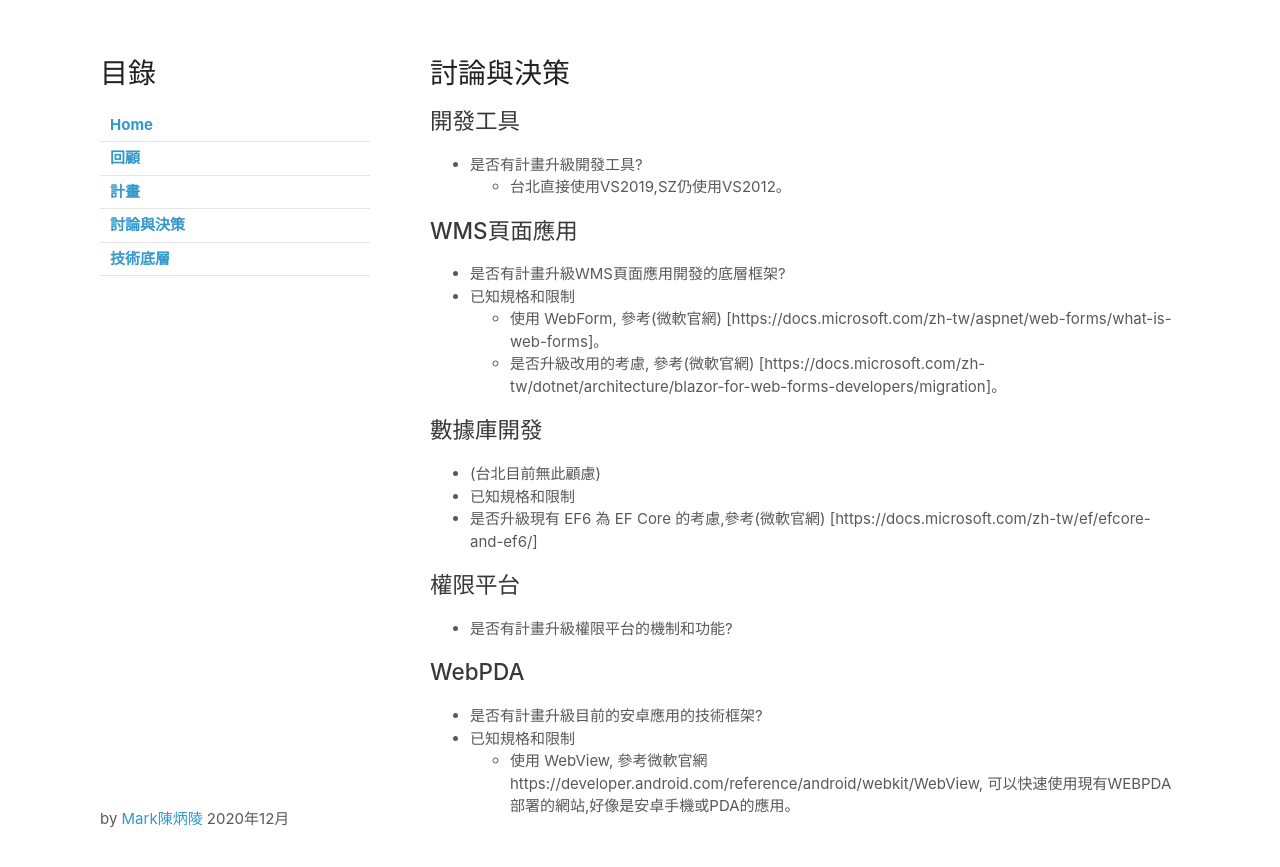
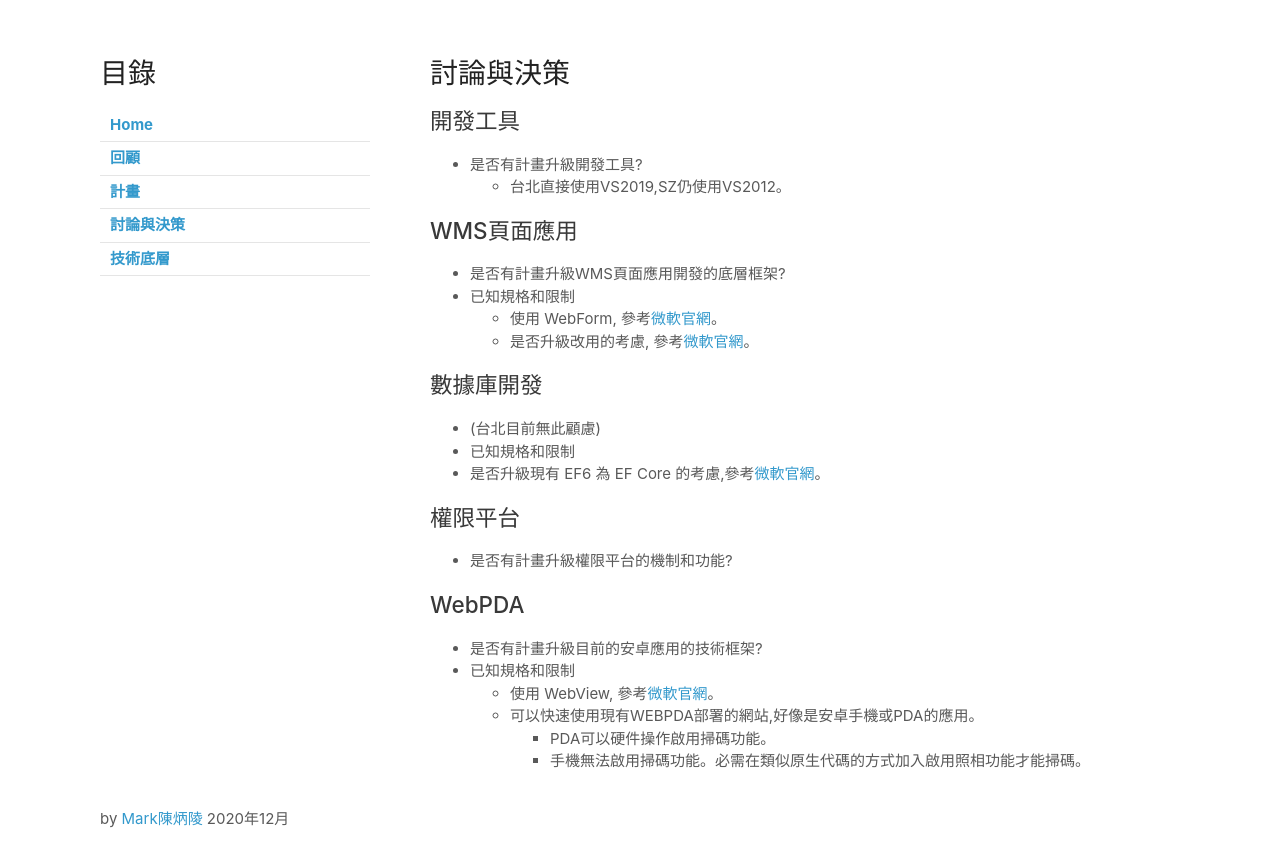
Before and after one commit to dreamaitek/p003, a Jekyll site: the page built from decision.md, in a window 1280 px wide. Shown: the top 867 px of the page. Built offline with Jekyll 4.4.1, drawn with Linux system fonts in a browser that asks for light colours; our own code applies the rules of GitHub Pages for plain Markdown files.

Commit message:
Update decision.md

```diff
--- a/decision.md
+++ b/decision.md
@@ -11,14 +11,14 @@ layout: default
 ## WMS頁面應用
 - 是否有計畫升級WMS頁面應用開發的底層框架?
 - 已知規格和限制
-  - 使用 WebForm, 參考(微軟官網) [https://docs.microsoft.com/zh-tw/aspnet/web-forms/what-is-web-forms]。
-  - 是否升級改用的考慮, 參考(微軟官網) [https://docs.microsoft.com/zh-tw/dotnet/architecture/blazor-for-web-forms-developers/migration]。
+  - 使用 WebForm, 參考[微軟官網](https://docs.microsoft.com/zh-tw/aspnet/web-forms/what-is-web-forms)。
+  - 是否升級改用的考慮, 參考[微軟官網](https://docs.microsoft.com/zh-tw/dotnet/architecture/blazor-for-web-forms-developers/migration)。
 
 
 ## 數據庫開發
 - (台北目前無此顧慮)
 - 已知規格和限制
-- 是否升級現有 EF6 為 EF Core 的考慮,參考(微軟官網) [https://docs.microsoft.com/zh-tw/ef/efcore-and-ef6/]
+- 是否升級現有 EF6 為 EF Core 的考慮,參考[微軟官網]([https://docs.microsoft.com/zh-tw/ef/efcore-and-ef6/)。
 
 
 ## 權限平台
@@ -27,4 +27,7 @@ layout: default
 ## WebPDA
 - 是否有計畫升級目前的安卓應用的技術框架?
 - 已知規格和限制
-  - 使用 WebView, 參考微軟官網 https://developer.android.com/reference/android/webkit/WebView, 可以快速使用現有WEBPDA部署的網站,好像是安卓手機或PDA的應用。
+  - 使用 WebView, 參考[微軟官網](https://developer.android.com/reference/android/webkit/WebView)。
+  - 可以快速使用現有WEBPDA部署的網站,好像是安卓手機或PDA的應用。
+    - PDA可以硬件操作啟用掃碼功能。
+    - 手機無法啟用掃碼功能。必需在類似原生代碼的方式加入啟用照相功能才能掃碼。
```
